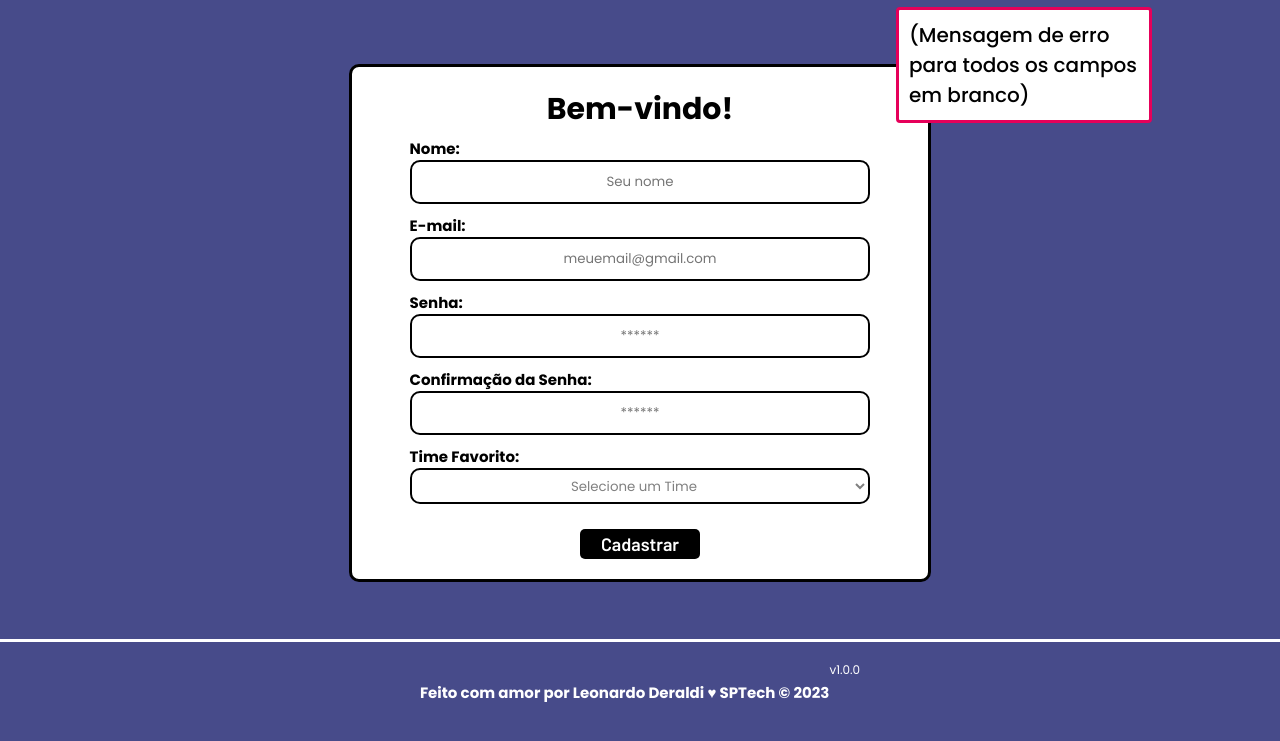
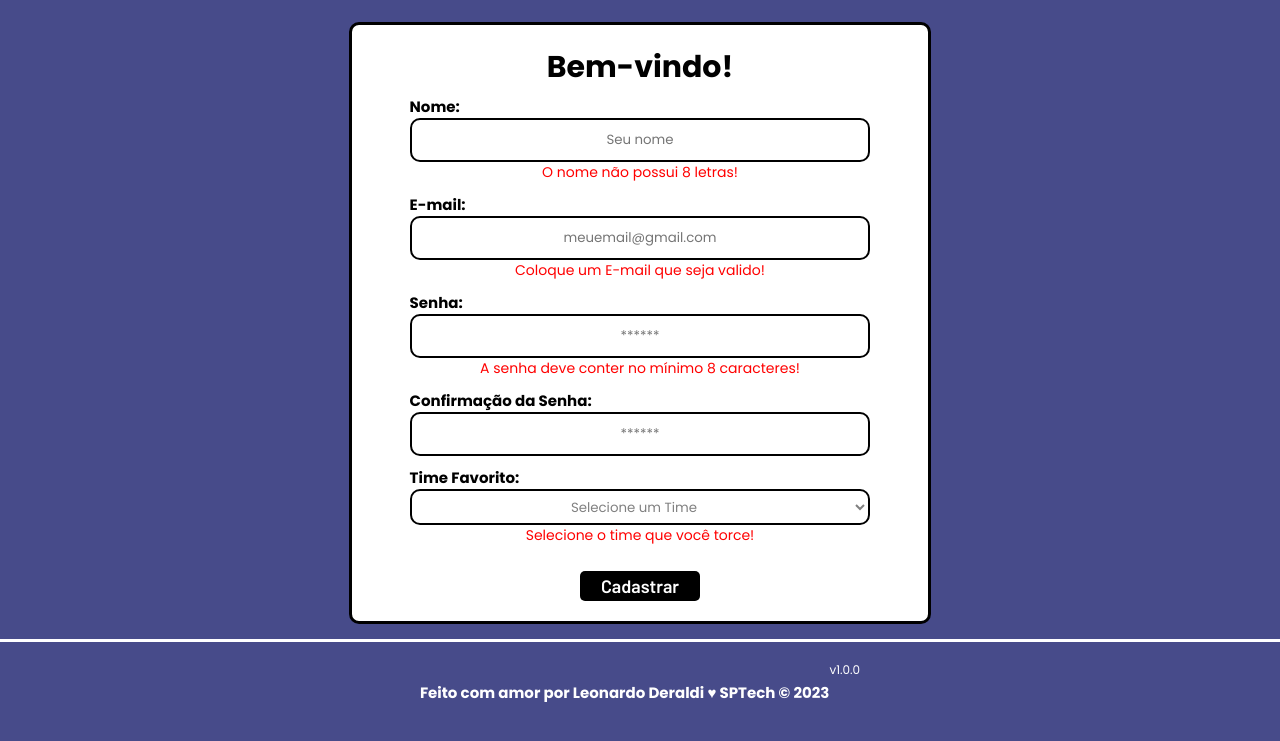
Before and after one commit to LeonardoDeraldi/Projeto-Individual, a website: page public/cadastro.html in a window 1280 px wide. Both pictures are taken after a click on the button "Cadastrar". Shown: the part 93-834 px from the top of the page. Drawn offline with Linux system fonts and the light colour scheme; no server answers.

Commit message:
Adicionando verificações

```diff
--- a/public/cadastro.html
+++ b/public/cadastro.html
@@ -56,31 +56,35 @@
           <div class="campo">
             <span>Nome:</span>
             <input id="nome_input" type="text" placeholder="Seu nome" />
+            <div id="div_nome" class="erro"></div>
           </div>
           <div class="campo">
             <span>E-mail:</span>
             <input id="email_input" type="text" placeholder="meuemail@gmail.com" />
+            <div id="div_email" class="erro"></div>
           </div>
           <div class="campo">
             <span>Senha:</span>
             <input id="senha_input" type="password" placeholder="******" />
+            <div id="div_senha" class="erro"></div>
           </div>
           <div class="campo">
             <span>Confirmação da Senha:</span>
             <input id="confirmacao_senha_input" type="password" placeholder="******" />
+            <div id="div_senha_confirme" class="erro"></div>
           </div>
           <div class="campo">
             <span>Time Favorito:</span>
             <select name="times" id="listaTimes">
-              <option selected>Selecione um Time</option>
+              <option selected disabled>Selecione um Time</option>
             </select>
+            <div id="div_time" class="erro"></div>
           </div>
           <button class="botao" onclick="cadastrar()">Cadastrar</button>
         </div>
         <div id="div_aguardar" class="loading-div">
           <img src="./assets/circle-loading.gif" id="loading-gif" />
         </div>
-
         <div id="div_erros_login"></div>
       </div>
     </div>
@@ -109,22 +113,49 @@
     var senhaVar = senha_input.value;
     var confirmacaoSenhaVar = confirmacao_senha_input.value;
     var timesVar = listaTimes.value
-    if (
-      nomeVar == "" ||
-      emailVar == "" ||
-      senhaVar == "" ||
-      confirmacaoSenhaVar == "" ||
-      timesVar == ""
-    ) {
-      cardErro.style.display = "block";
-      mensagem_erro.innerHTML =
-        "(Mensagem de erro para todos os campos em branco)";
 
-      finalizarAguardar();
-      return false;
-    } else {
-      setInterval(sumirMensagem, 5000);
-    }
+    var arroba = emailVar.indexOf('@');
+    var com = emailVar.indexOf('.com');
+    var tamanho_senha = senhaVar.length;
+
+    if (nomeVar == '' ||  emailVar == '' || senhaVar == '' || confirmacaoSenhaVar == '' || timesVar == 0) {
+      div_erros_login.innerHTML = `*Preencha o(s) campo(s) acima com o seus dados`
+        } else {
+          div_erros_login.innerHTML = ''
+        }
+
+        if (cadastro = true) {
+           if (nomeVar.length < 8) {
+                div_nome.innerHTML = `O nome não possui 8 letras!`
+                cadastro = false;
+            } else {
+                div_nome.innerHTML = ''
+            }
+            if (arroba < 0 || com < 0) {
+                div_email.innerHTML = `Coloque um E-mail que seja valido!`
+            } else {
+                div_email.innerHTML = ''
+            }
+            if (tamanho_senha < 8) {
+                div_senha.innerHTML = `A senha deve conter no mínimo 8 caracteres!`
+                cadastro = false;
+            }
+             else {
+                div_senha.innerHTML = ''
+            }
+            if (confirmacaoSenhaVar != senhaVar) {
+                div_senha_confirme.innerHTML = `A senha não está igual a senha anterior!`
+                cadastro = false;
+            } else {
+                div_senha_confirme.innerHTML = ''
+            }
+            if (timesVar == 'Selecione um Time') {
+                div_time.innerHTML = 'Selecione o time que você torce!'
+                cadastro = false;
+            } else {
+                div_time.innerHTML = ''
+            }
+        }
 
     // Enviando o valor da nova input
     fetch("/usuarios/cadastrar", {
--- a/public/css/estilo.css
+++ b/public/css/estilo.css
@@ -414,7 +414,7 @@ body {
   width: 230px;
   position: fixed;
   border-radius: 4px;
-  border: #e6005a 3px solid;
+  border: black 3px solid;
   padding: 10px;
   margin-right: 10%;
 }
@@ -535,3 +535,11 @@ input {
   display: flex;
   justify-content: center;
 }
+
+.erro{
+  color: red;
+  font-size: 14px;
+  align-items: center;
+  justify-content: center;
+  display: flex;
+}
```
Also changed, not shown: public/sobre mim.html (+5 -7 lines), 2 other files.
